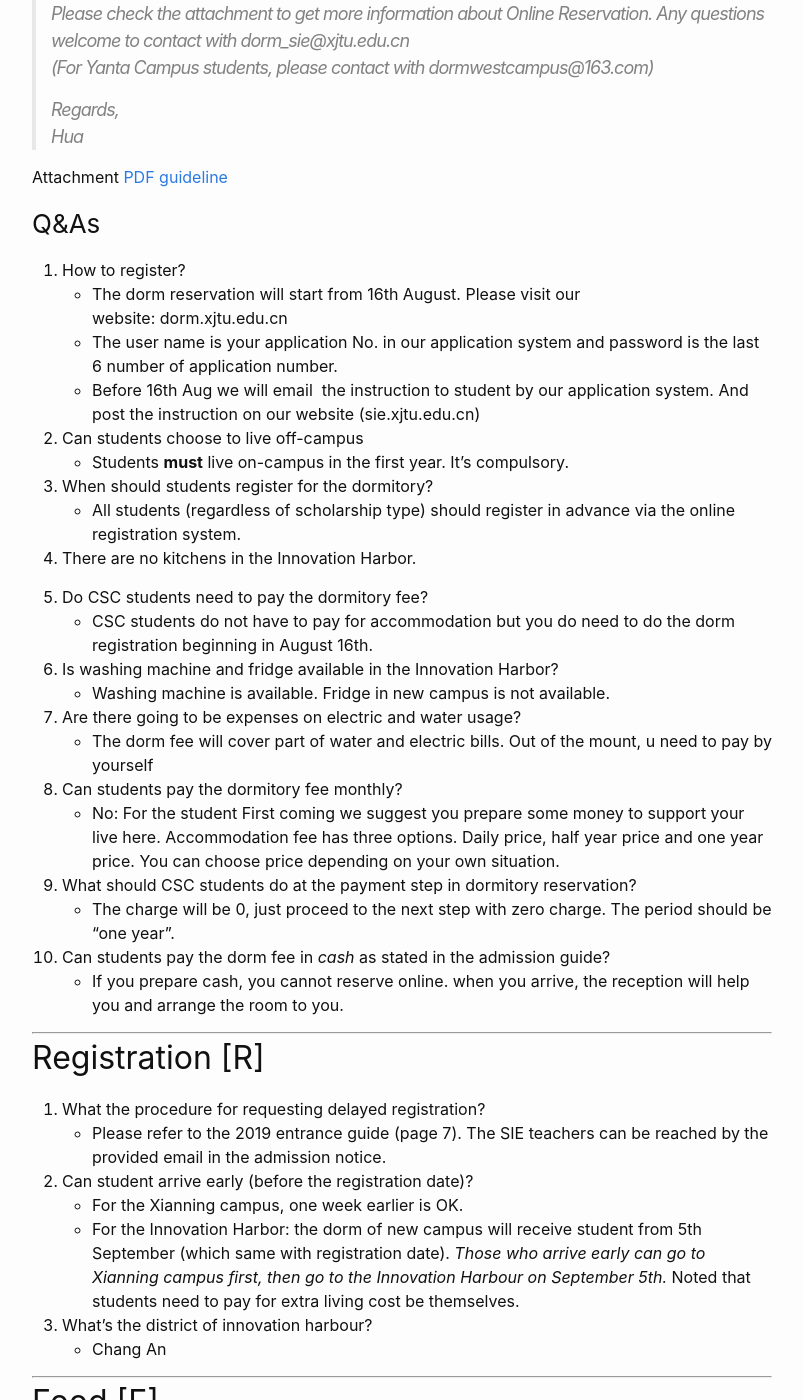
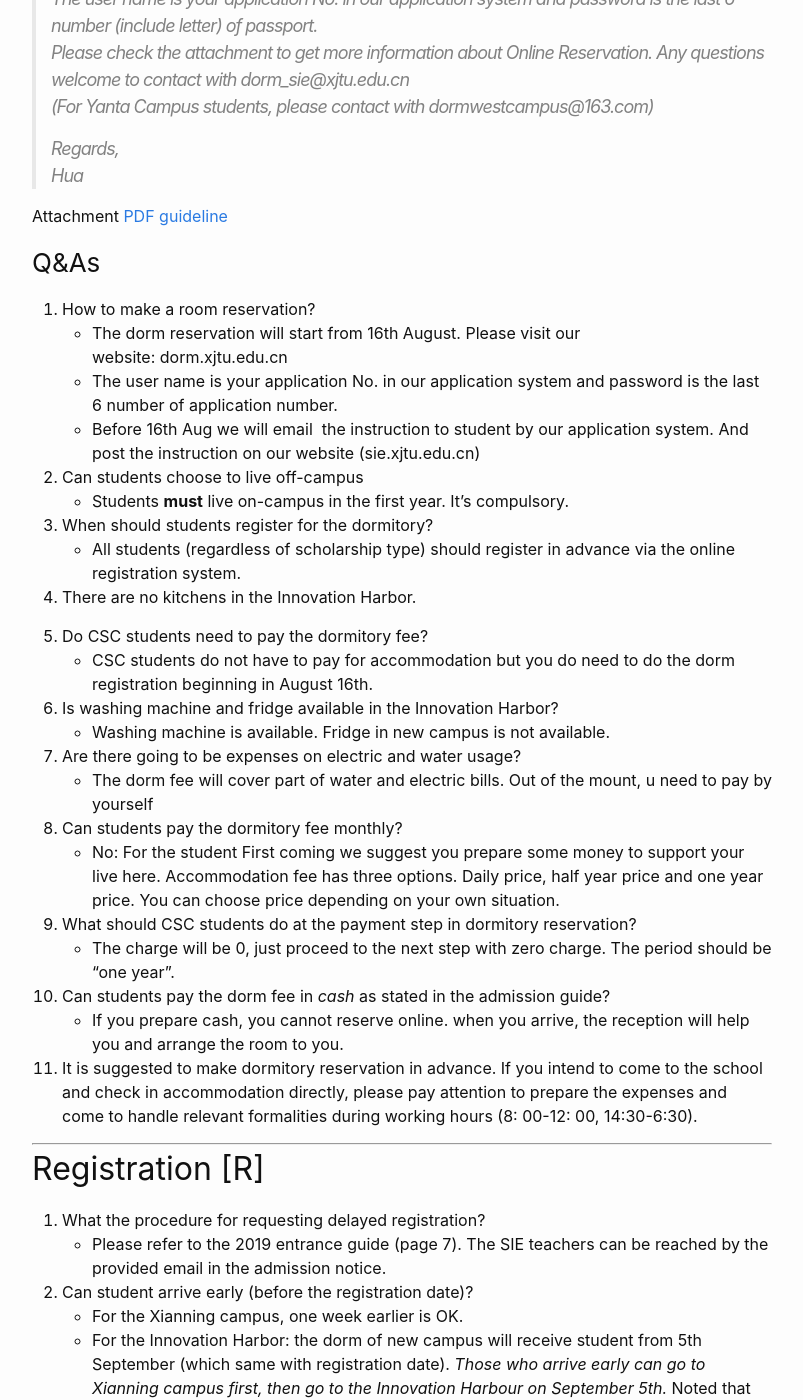
Before and after one commit to xjtu-wiki/xjtu-wiki.github.io, a Jekyll site: the page built from _guidelines/2019-admission-faq.md, in a window 1280 px wide and 1400 px high, scrolled down 1245 px. Shown: the whole window, without its empty margins (238-1041 px from the left). Built offline with Jekyll 4.4.1, drawn with Linux system fonts in a browser that asks for light colours; comment, search, counter and statistics services are not loaded; some of the changed text lies outside the part shown.

Commit message:
Update 2019 FAQ

```diff
--- a/_guidelines/2019-admission-faq.md
+++ b/_guidelines/2019-admission-faq.md
@@ -55,7 +57,7 @@ Attachment
 [PDF guideline](/assets/img/2019-admission-faq/dorm-reservation.pdf)
 
 ### Q&As
-1. How to register?
+1. How to make a room reservation?
 - The dorm reservation will start from 16th August. Please visit our website: dorm.xjtu.edu.cn
 - The user name is your application No. in our application system and password is the last 6 number of application number.
 - Before 16th Aug we will email  the instruction to student by our application system. And post the instruction on our website (sie.xjtu.edu.cn)
@@ -86,6 +88,7 @@ Attachment
 10. Can students pay the dorm fee in _cash_ as stated in the admission guide?
 - If you prepare cash, you cannot reserve online. when you arrive, the reception will help you and arrange the room to you.
 
+11. It is suggested to make dormitory reservation in advance. If you intend to come to the school and check in accommodation directly, please pay attention to prepare the expenses and come to handle relevant formalities during working hours (8: 00-12: 00, 14:30-6:30).
 
 
 ---
```
Also changed, not shown: other parts of _guidelines/2019-admission-faq.md (+2 -0 lines).
